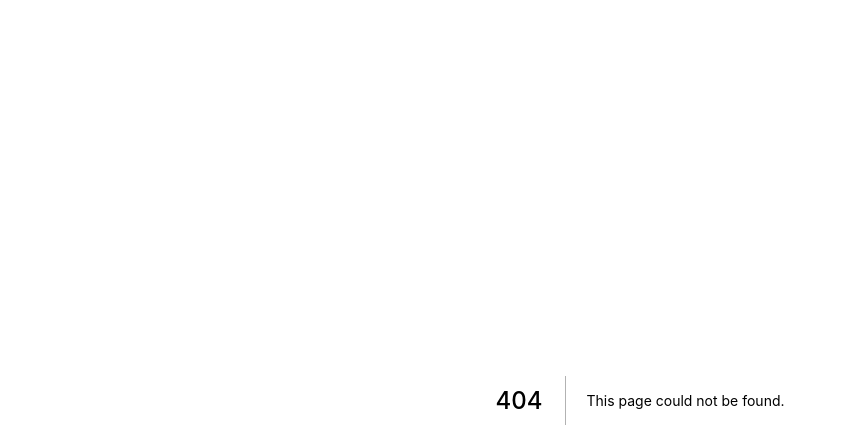
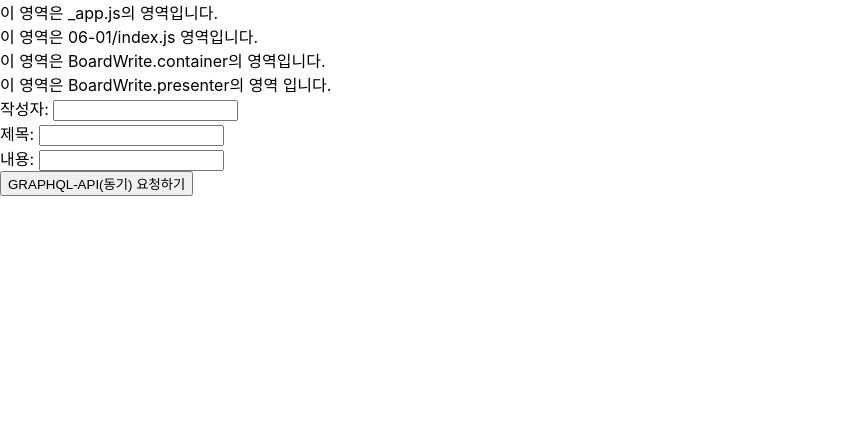
Before and after one commit to tearcode89/Front_Study, a Next.js app in the folder class/: page /06-01-container-presenter in a window 1280 px wide. Before the commit this address had no page. Shown: the top 448 px of the page, without its empty margins (0-847 px from the left). Built offline with nearby package versions, Linux system fonts and the light colour scheme.

Commit message:
16. 실무용 폴더구조와 props

```diff
--- /dev/null
+++ b/class/pages/06-01-container-presenter/index.js
@@ -0,0 +1,14 @@
+import BoardWrite from "../../src/components/units/board/write/BoardWrite.container";
+
+export default function GraphqlMutationPage() {
+
+    // 자바스크립트 영역
+
+    // HTML영역 (return 아래)
+    return(
+        <>
+            <div>이 영역은 06-01/index.js 영역입니다.</div>
+            <BoardWrite/>
+        </>
+    )
+}
--- a/class/pages/_app.js
+++ b/class/pages/_app.js
@@ -11,6 +11,7 @@ function MyApp({ Component }) {
     return (
         <>
             <ApolloProvider client={client}>
+                <div>이 영역은 _app.js의 영역입니다.</div>
                 <Component />
             </ApolloProvider>
         </>
--- /dev/null
+++ b/class/src/components/units/board/write/BoardWrite.container.js
@@ -0,0 +1,58 @@
+import {useState} from "react";
+import {useMutation} from "@apollo/client";
+import BoardWriteUI from "./BoardWrite.presenter"
+import {gql} from "@apollo/client";
+
+export const CREATE_BOARD = gql`
+    mutation createBoard($writer: String, $title: String, $contents: String){ #변수의 타입 적는 곳
+        createBoard(writer: $writer, title: $title, contents: $contents){ # 실제 우리가 전달할 변수 적는 곳
+            _id
+            number
+            message
+        }
+    }
+`
+export default function BoardWrite(){
+
+    // 자바스크립트 영역
+    const [ writer, setWriter ] = useState("");
+    const [ title, setTitle ] = useState("");
+    const [ contents, setContents ] = useState("");
+
+    const [내가만든함수] = useMutation(CREATE_BOARD)
+    const onClickSubmit = async () => {
+        // const writer = "qqq" // 이 함수에 있으면 현재 스코프
+        const result = await 내가만든함수({
+            variables: { // variables 이것이 $ 역할을 함
+                writer: writer, // 이 함수에 없으면 스코프 체인을 통해서 위 함수에서 찾음
+                title: title,
+                contents: contents
+            }
+        });
+        console.log(result)
+        alert(result.data.createBoard.message)
+    }
+
+    const onChangeWriter = (event) => {
+        setWriter(event.target.value)
+    }
+
+    const onChangeTitle = (event) => {
+        setTitle(event.target.value)
+    }
+    const onChangeContents = (event) => {
+        setContents(event.target.value)
+    }
+
+    return(
+        <>
+            <div>이 영역은 BoardWrite.container의 영역입니다.</div>
+            <BoardWriteUI
+                aaa = {onClickSubmit}
+                bbb = {onChangeWriter}
+                ccc = {onChangeTitle}
+                ddd = {onChangeContents}
+            />
+        </>
+    )
+}
--- /dev/null
+++ b/class/src/components/units/board/write/BoardWrite.presenter.js
@@ -0,0 +1,16 @@
+export default function BoardWriteUI(props){
+
+    // 자바스크립트 영역
+
+    // HTML 영역(return
+    // HTML 영역(return 아래)
+    return(
+        <>
+            <div>이 영역은 BoardWrite.presenter의 영역 입니다.</div>
+            작성자: <input type="text" onChange={props.bbb}/><br/>
+            제목: <input type="text" onChange={props.ccc}/><br/>
+            내용: <input type="text" onChange={props.ddd}/><br/>
+            <button onClick={props.aaa}>GRAPHQL-API(동기) 요청하기</button>
+        </>
+    )
+}
```
Also changed, not shown: 2 other files (tests, documents, lock files or other folders).
